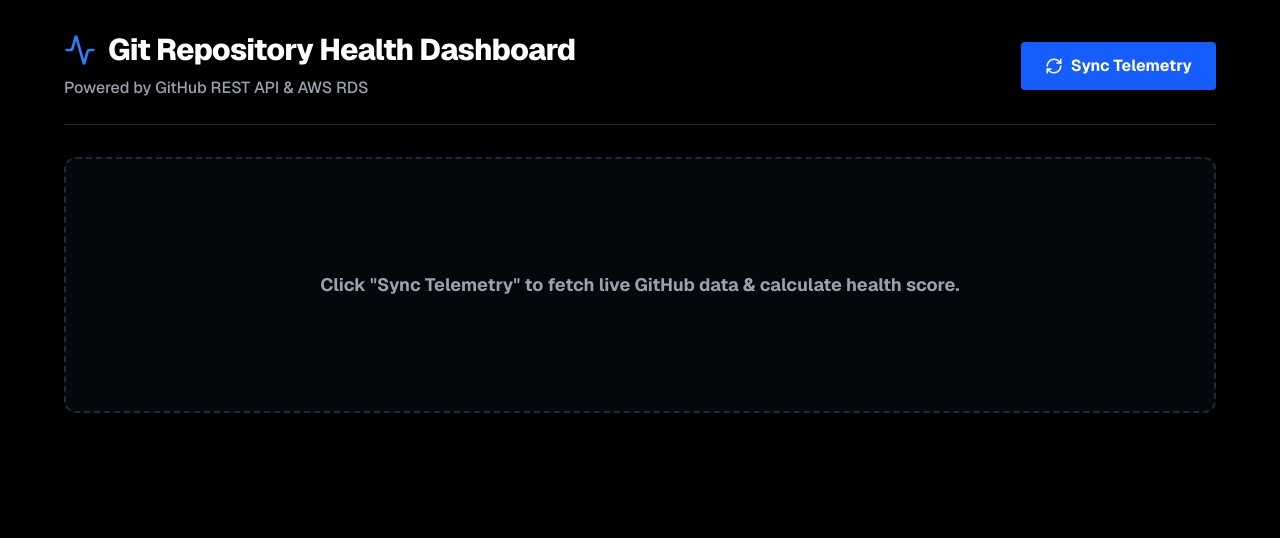
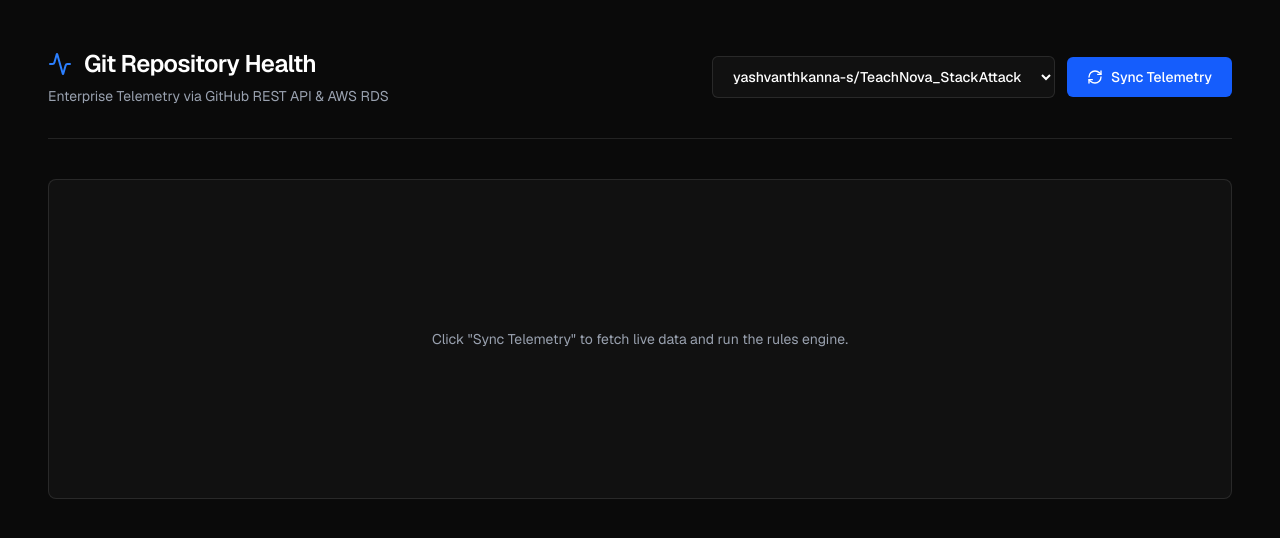
Before and after one commit to yashvanthkanna-s/TeachNova_StackAttack, a Next.js app: page / in a window 1280 px wide. Shown: the top 538 px of the page. Built offline with nearby package versions, Linux system fonts and the light colour scheme.

Commit message:
feat: complete UI redesign, raw authentic SVG gauge, and massive multi-repository support

```diff
--- a/src/app/api/sync/route.ts
+++ b/src/app/api/sync/route.ts
@@ -14,9 +14,7 @@ export type RepoMetrics = {
 };
 
 // --- 1. GitHub REST API Fetcher ---
-async function fetchGitHubMetrics(): Promise<RepoMetrics> {
-  const owner = 'yashvanthkanna-s';
-  const repo = 'TeachNova_StackAttack';
+async function fetchGitHubMetrics(owner: string, repo: string): Promise<RepoMetrics> {
   const repoName = `${owner}/${repo}`;
 
   const headers: HeadersInit = {
@@ -78,7 +76,7 @@ async function fetchGitHubMetrics(): Promise<RepoMetrics> {
 
     return {
       repoName,
-      codeChurn: codeChurn * 4,
+      codeChurn: codeChurn,
       stagnationRiskDays,
       burnoutRiskPercent: 0, // Ignored in UI
       busFactorPercent,
@@ -160,9 +158,13 @@ async function saveHealthSnapshot(metrics: RepoMetrics, score: number) {
 }
 
 // --- 4. The "Sync Now" API Endpoint ---
-export async function POST() {
+export async function POST(req: Request) {
   try {
-    const metrics = await fetchGitHubMetrics();
+    const body = await req.json().catch(() => ({}));
+    const owner = body.owner || 'yashvanthkanna-s';
+    const repo = body.repo || 'TeachNova_StackAttack';
+
+    const metrics = await fetchGitHubMetrics(owner, repo);
     const { score, recommendations } = calculateHealthScore(metrics);
     const recommendationText = `Health Score: ${score}/100. ` + recommendations.join(' ');
 
--- a/src/app/page.tsx
+++ b/src/app/page.tsx
@@ -1,7 +1,7 @@
 "use client";
 
 import { useState } from "react";
-import { Activity, GitCommit, RefreshCw, Users, Clock, GitPullRequest } from "lucide-react";
+import { Activity, GitCommit, RefreshCw, Users, Clock, GitPullRequest, CheckCircle2 } from "lucide-react";
 import { RepoMetrics } from "./api/sync/route";
 
 export default function Home() {
@@ -13,13 +13,27 @@ export default function Home() {
     dbSaved?: boolean;
   } | null>(null);
 
+  const [selectedRepo, setSelectedRepo] = useState("yashvanthkanna-s/TeachNova_StackAttack");
+  const availableRepos = [
+    "yashvanthkanna-s/TeachNova_StackAttack",
+    "kmanojb0622/Discourse",
+    "asanalmahathir/Music-Player",
+    "yashvanthkanna-s/SaaSVera",
+    "yashvanthkanna-s/AegisVison-AI",
+    "yashvanthkanna-s/chatbox",
+    "yashvanthkanna-s/VaultiFy",
+    "yashvanthkanna-s/MUSIC-PLAYER-UI",
+    "yashvanthkanna-s/saas-ui"
+  ];
+
   const handleSync = async () => {
     setLoading(true);
     try {
+      const [owner, repo] = selectedRepo.split('/');
       const res = await fetch("/api/sync", {
         method: "POST",
         headers: { "Content-Type": "application/json" },
-        body: JSON.stringify({}),
+        body: JSON.stringify({ owner, repo }),
       });
       const result = await res.json();
       if (result.success) {
@@ -32,102 +46,124 @@ export default function Home() {
   };
 
   return (
-    <div className="min-h-screen bg-black text-white p-8 font-sans">
-      <div className="max-w-6xl mx-auto space-y-8">
+    <div className="min-h-screen bg-[#0a0a0a] text-gray-200 p-6 md:p-12 font-sans antialiased selection:bg-blue-500/30">
+      <div className="max-w-7xl mx-auto space-y-10">
 
         {/* Header Section */}
-        <div className="flex justify-between items-center border-b border-gray-800 pb-6">
+        <header className="flex flex-col md:flex-row justify-between items-start md:items-center border-b border-white/10 pb-8 gap-4">
           <div>
-            <h1 className="text-3xl font-extrabold tracking-tight text-white flex items-center gap-3">
-              <Activity className="text-blue-500" size={32} />
-              Git Repository Health Dashboard
+            <h1 className="text-2xl font-semibold tracking-tight text-white flex items-center gap-3">
+              <Activity className="text-blue-500" size={24} />
+              Git Repository Health
             </h1>
-            <p className="text-gray-400 mt-2 font-medium">Powered by GitHub REST API & AWS RDS</p>
+            <p className="text-gray-400 mt-1.5 text-sm">Enterprise Telemetry via GitHub REST API & AWS RDS</p>
           </div>
+          <div className="flex flex-col sm:flex-row items-stretch sm:items-center gap-3">
+            <select
+              value={selectedRepo}
+              onChange={(e) => setSelectedRepo(e.target.value)}
+              className="bg-[#111] border border-white/10 text-white px-4 py-2.5 rounded-md text-sm font-medium outline-none focus:border-blue-500 transition-colors"
+            >
+              {availableRepos.map((r) => (
+                <option key={r} value={r}>{r}</option>
+              ))}
+            </select>
             <button
               onClick={handleSync}
               disabled={loading}
-            className="flex items-center gap-2 bg-blue-600 hover:bg-blue-500 text-white px-6 py-3 rounded font-bold transition-colors disabled:opacity-50"
+              className="flex items-center justify-center gap-2 bg-blue-600 hover:bg-blue-700 text-white px-5 py-2.5 rounded-md text-sm font-medium transition-all disabled:opacity-50 disabled:cursor-not-allowed"
             >
-            <RefreshCw className={loading ? "animate-spin" : ""} size={18} />
-            {loading ? "Fetching GitHub Data..." : "Sync Telemetry"}
+              <RefreshCw className={loading ? "animate-spin" : ""} size={16} />
+              {loading ? "Syncing..." : "Sync Telemetry"}
             </button>
           </div>
+        </header>
 
         {/* Dashboard Content */}
         {!data ? (
-          <div className="flex flex-col items-center justify-center h-64 border-2 border-dashed border-gray-800 rounded-xl bg-gray-900/30">
-            <p className="text-gray-400 font-bold text-lg">Click "Sync Telemetry" to fetch live GitHub data & calculate health score.</p>
+          <div className="flex flex-col items-center justify-center h-[40vh] border border-white/10 rounded-lg bg-[#111]">
+            <p className="text-gray-400 text-sm">Click "Sync Telemetry" to fetch live data and run the rules engine.</p>
           </div>
         ) : (
-          <div className="space-y-6">
+          <main className="space-y-8">
 
             {/* Top Level Cards */}
-            <div className="grid grid-cols-1 md:grid-cols-3 gap-6">
+            <div className="grid grid-cols-1 lg:grid-cols-3 gap-6">
 
               {/* Health Score Card */}
-              <div className="bg-gray-900 border border-gray-800 p-6 rounded-xl">
-                <h3 className="text-gray-400 font-bold mb-2 uppercase tracking-wider text-sm">Overall Health Score</h3>
-                <div className="flex items-baseline gap-2">
-                  <span className={`text-6xl font-extrabold ${data.calculatedScore > 80 ? 'text-green-500' : data.calculatedScore > 60 ? 'text-yellow-500' : 'text-red-500'}`}>
-                    {data.calculatedScore}
-                  </span>
-                  <span className="text-gray-500 font-bold">/ 100</span>
-                </div>
+              <div className="bg-[#111] border border-white/10 p-8 rounded-lg flex flex-col justify-between">
+                <h3 className="text-gray-400 text-xs font-semibold uppercase tracking-widest mb-4 text-center">Overall Health Score</h3>
+                <ScoreGauge score={data.calculatedScore} />
                 {data.dbSaved && (
-                  <div className="mt-4">
-                    <span className="px-3 py-1 text-xs font-bold text-green-400 bg-green-900/50 border border-green-800 rounded">
-                      Successfully Saved to AWS RDS
-                    </span>
+                  <div className="mt-6 flex items-center gap-2 text-xs text-emerald-400/80 bg-emerald-400/10 border border-emerald-400/20 px-3 py-1.5 rounded w-fit">
+                    <CheckCircle2 size={14} />
+                    Persisted to AWS RDS
                   </div>
                 )}
               </div>
 
               {/* Deterministic Rules Engine Insight Panel */}
-              <div className="md:col-span-2 bg-gray-900 border border-blue-900/50 p-6 rounded-xl">
-                <h3 className="text-blue-400 font-bold mb-3 uppercase tracking-wider text-sm flex items-center gap-2">
-                  Deterministic Rules Engine Advice
+              <div className="lg:col-span-2 bg-[#111] border-l-4 border-blue-500 border-y border-r border-white/10 p-8 rounded-lg rounded-l-none">
+                <h3 className="text-blue-400 text-xs font-semibold uppercase tracking-widest mb-4 flex items-center gap-2">
+                  Rules Engine Analysis
                 </h3>
-                <p className="text-white leading-relaxed text-lg font-medium">
+                <p className="text-gray-300 leading-relaxed text-base">
                   {data.aiRecommendation}
                 </p>
               </div>
             </div>
 
             {/* Metrics Grid */}
-            <h3 className="text-xl font-bold text-white pt-4 border-b border-gray-800 pb-2">Live GitHub Metrics</h3>
+            <section>
+              <h3 className="text-sm font-semibold text-white mb-4">Live Repository Metrics</h3>
               <div className="grid grid-cols-1 sm:grid-cols-2 lg:grid-cols-4 gap-4">
-
                 <MetricCard
-                icon={<GitCommit className="text-blue-400" size={24} />}
+                  icon={<GitCommit className="text-blue-400" size={20} />}
                   title="Code Churn"
                   value={`${data.metrics.codeChurn.toLocaleString()}`}
-                subtitle="lines changed"
+                  subtitle="Lines changed"
                   isWarning={data.metrics.codeChurn > 5000}
                 />
                 <MetricCard
-                icon={<Clock className="text-green-400" size={24} />}
+                  icon={<Clock className="text-emerald-400" size={20} />}
                   title="Stagnation Risk"
                   value={`${data.metrics.stagnationRiskDays}`}
-                subtitle="days since last commit"
+                  subtitle="Days since last commit"
                   isWarning={data.metrics.stagnationRiskDays > 7}
                 />
                 <MetricCard
-                icon={<Users className="text-orange-400" size={24} />}
-                title="Bus Factor Dominance"
+                  icon={<Users className="text-amber-400" size={20} />}
+                  title="Bus Factor"
                   value={`${Math.round(data.metrics.busFactorPercent * 100)}%`}
-                subtitle="top contributor share"
+                  subtitle="Top contributor share"
                   isWarning={data.metrics.busFactorPercent > 0.5}
                 />
                 <MetricCard
-                icon={<GitPullRequest className="text-purple-400" size={24} />}
+                  icon={<GitPullRequest className="text-purple-400" size={20} />}
                   title="PR Bottlenecks"
                   value={`${data.metrics.openPrsCount || 0}`}
-                subtitle="open pull requests"
+                  subtitle="Open pull requests"
                   isWarning={(data.metrics.openPrsCount || 0) > 5}
                 />
               </div>
+            </section>
+
+            {/* Grafana Public Dashboard */}
+            <section className="pt-4">
+              <h3 className="text-sm font-semibold text-white mb-4">Historical Trends (Grafana)</h3>
+              <div className="bg-[#111] border border-white/10 rounded-lg overflow-hidden h-[600px] w-full relative">
+                <iframe
+                  src="https://mellowstarfish834.grafana.net/public-dashboards/26a994db98a94131a78fafc8f7d219b6?theme=dark"
+                  width="100%"
+                  height="100%"
+                  frameBorder="0"
+                  title="Grafana Public Dashboard"
+                  className="w-full h-full relative z-10"
+                ></iframe>
               </div>
+            </section>
+
+          </main>
         )}
       </div>
     </div>
@@ -136,17 +172,55 @@ export default function Home() {
 
 function MetricCard({ icon, title, value, subtitle, isWarning }: { icon: React.ReactNode, title: string, value: string, subtitle: string, isWarning: boolean }) {
   return (
-    <div className={`bg-gray-900 border p-6 rounded-xl flex flex-col gap-3 ${isWarning ? 'border-red-600' : 'border-gray-800'}`}>
-      <div className="flex items-center gap-3">
+    <div className={`bg-[#111] border p-6 rounded-lg transition-colors hover:border-gray-600 ${isWarning ? 'border-rose-500/50' : 'border-white/10'}`}>
+      <div className="flex items-center gap-3 mb-4">
         {icon}
-        <span className="text-gray-400 text-sm font-bold uppercase tracking-wider">{title}</span>
+        <span className="text-gray-400 text-xs font-semibold uppercase tracking-widest">{title}</span>
       </div>
       <div>
-        <div className={`text-4xl font-extrabold ${isWarning ? 'text-red-500' : 'text-white'}`}>
+        <div className={`text-3xl font-bold tracking-tight ${isWarning ? 'text-rose-400' : 'text-white'}`}>
           {value}
         </div>
-        <div className="text-gray-500 text-sm font-medium mt-1">{subtitle}</div>
+        <div className="text-gray-500 text-xs mt-1.5">{subtitle}</div>
       </div>
     </div>
   );
 }
+
+function ScoreGauge({ score }: { score: number }) {
+  const radius = 60;
+  const circumference = Math.PI * radius;
+  const strokeDashoffset = circumference - (score / 100) * circumference;
+
+  const colorClass = score > 80 ? "text-emerald-400" : score > 60 ? "text-amber-400" : "text-rose-400";
+  const strokeColor = score > 80 ? "#34d399" : score > 60 ? "#fbbf24" : "#fb7185";
+
+  return (
+    <div className="relative flex flex-col items-center justify-center mt-2">
+      <svg className="w-48 h-28" viewBox="0 0 160 100">
+        <path
+          d="M 20 90 A 60 60 0 0 1 140 90"
+          fill="none"
+          stroke="#222"
+          strokeWidth="16"
+          strokeLinecap="round"
+        />
+        <path
+          d="M 20 90 A 60 60 0 0 1 140 90"
+          fill="none"
+          stroke={strokeColor}
+          strokeWidth="16"
+          strokeLinecap="round"
+          strokeDasharray={circumference}
+          strokeDashoffset={strokeDashoffset}
+          className="transition-all duration-1000 ease-out"
+        />
+      </svg>
+      <div className="absolute bottom-0 flex items-baseline gap-1">
+        <span className={`text-5xl font-bold tracking-tighter ${colorClass}`}>
+          {score}
+        </span>
+      </div>
+    </div>
+  );
+}
```
Lines whose indentation alone changed are shown as unchanged.
